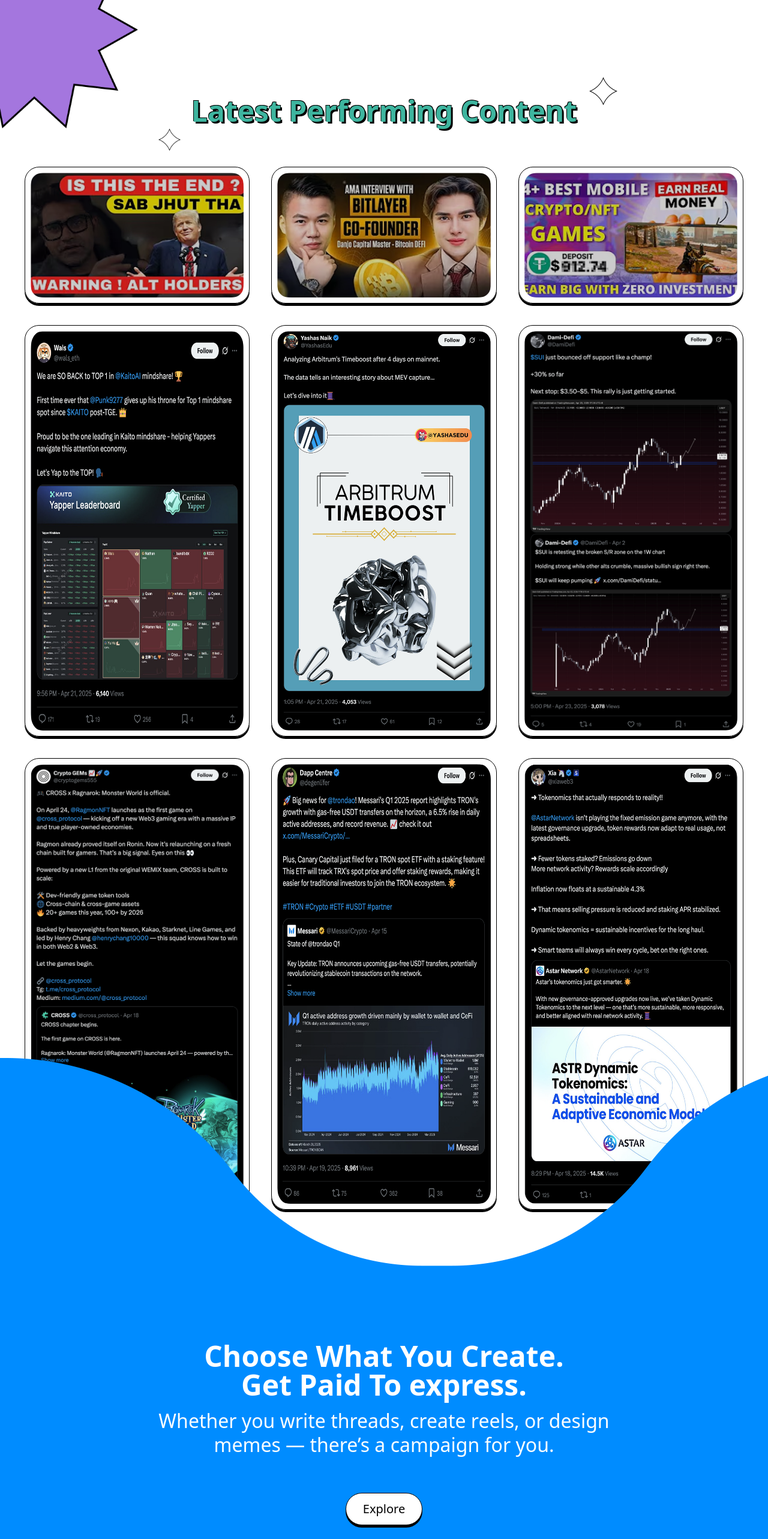
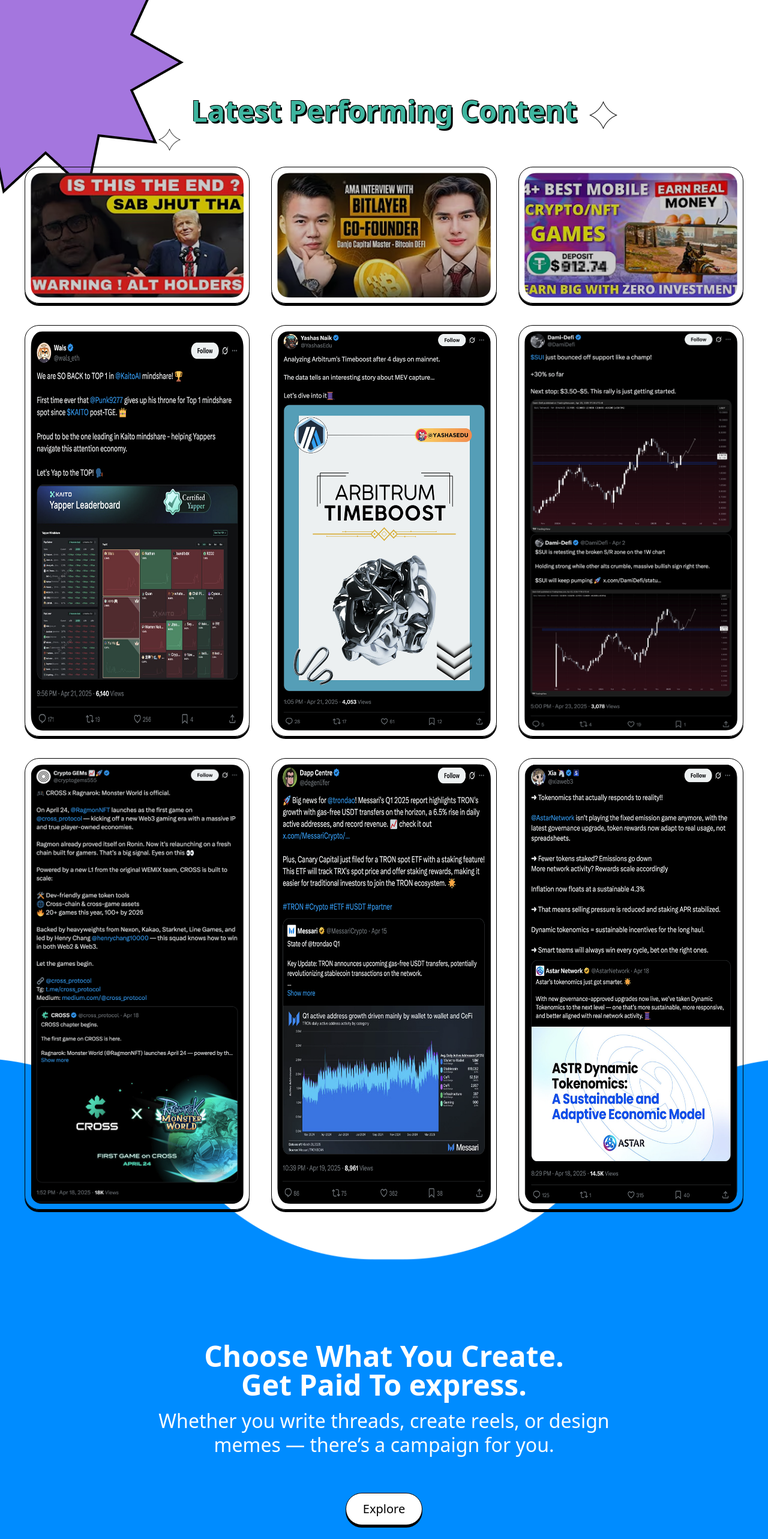
Before and after one commit to Naimish-Dev/Frontend, a Next.js app: page / in a window 1280 px wide. Shown: the part 3040-5606 px from the top of the page at 60% size. Built offline with nearby package versions, Linux system fonts and the light colour scheme.

Commit message:
home page ui update

```diff
--- a/src/app/globals.css
+++ b/src/app/globals.css
@@ -116,10 +116,10 @@
     @apply content-[""] absolute top-0 left-0 bg-[url('/pattern/pattern_mobile1.png')] sm:bg-[url('/pattern/vertical-pattern.jpg')] bg-cover sm:bg-cover bg-no-repeat w-full h-[235px] sm:h-full sm:max-w-[610px];
   }
   .bg_star_pattern::after {
-    @apply content-[""] absolute bottom-[27px] -left-[27px] bg-[url('/icons/Star-1.png')] bg-cover sm:bg-cover bg-no-repeat w-[37px] h-[37px];
+    @apply content-[""] absolute bottom-[68px] md:bottom-[27px] left-[40px] md:-left-[27px] bg-[url('/icons/Star-1.png')] bg-cover sm:bg-cover bg-no-repeat w-[27px] h-[27px] md:w-[37px] md:h-[37px];
   }
   .bg_star_pattern::before {
-    @apply content-[""] absolute top-0 -right-[40px] bg-[url('/icons/Star-1.png')] bg-cover sm:bg-cover bg-no-repeat w-[47px] h-[47px];
+    @apply content-[""] absolute top-10 right-[50px] md:-right-[40px] bg-[url('/icons/Star-1.png')] bg-cover sm:bg-cover bg-no-repeat w-[30px] h-[30px] md:w-[47px] md:h-[47px];
   }
   .masenory_grid .masenory_grid_item {
     @apply flex h-full;
@@ -128,7 +128,7 @@
     @apply w-full;
   }
   .bg_wave_pattern {
-    @apply bg-[url('/pattern/wave.png')] bg-cover bg-no-repeat w-full h-[974px];
+    @apply bg-[url('/pattern/wave_mobile.png')] sm:bg-[url('/pattern/wave.png')] bg-cover bg-center bg-no-repeat w-full h-full;
   }
    .bg-wave_pattern  img {
     @apply w-full h-full
--- a/src/components/Hero.js
+++ b/src/components/Hero.js
@@ -68,13 +68,13 @@
         </div>
     </div>
     <div className='relative bg-white'>
-      <div className='absolute -top-24 left-0'>
-        <Image src={'/pattern/Vector7.png'} width={230} height={219} alt=''/>
+      <div className='absolute -top-[72px] md:-top-24 left-0'>
+        <Image className='w-[100px] lg:w-[150px] h-[150px] xl:w-fit h-fit' src={'/pattern/Vector7.png'} width={230} height={219} alt=''/>
       </div>
       <LatestPerform></LatestPerform>
     </div>
 
-    <div className='bg_wave_pattern relative -mt-[400px]'>
+    <div className='bg_wave_pattern relative -mt-[100px] sm:-mt-[400px]'>
       <WaveContnt></WaveContnt>
     </div>
 
--- a/src/components/LatestPerform.js
+++ b/src/components/LatestPerform.js
@@ -3,8 +3,8 @@
 
 export default function LatestPerform() {
   return (
-    <div className='py-60px lg:py-[147px]'>
-        <div className='bg_star_pattern text_pattern relative text-[#3EB59F] text-center text-4xl leading-tight lg:text-5xl lg:leading-[58px] font-extrabold pt-7 pb-16 px-7 w-fit mx-auto'>Latest Performing Content</div>
+    <div className='py-60px lg:py-[147px] relative z-[1]'>
+        <div className='bg_star_pattern text_pattern relative text-[#3EB59F] text-center text-4xl leading-tight lg:text-5xl lg:leading-[58px] font-extrabold pt-7 pb-16 px-7 w-fit mx-auto max-w-[300px] md:max-w-full'>Latest Performing Content</div>
         <div className='max-w-[1230px] mx-auto w-full px-4'>
             <div className='grid grid-cols-1 sm:grid-cols-2 md:grid-cols-3 gap-9 masenory_grid'>
                 <div className='p-9px border border-solid border-black rounded-3xl shadow-xl w-full sm:w-fit break-inside-avoid-column masenory_grid_item'>
--- a/src/components/WaveContnt.js
+++ b/src/components/WaveContnt.js
@@ -4,13 +4,13 @@
 
 export default function WaveContnt() {
   return (
-    <div className='relative'>
-        <div className='bg_wave_info max-w-[835px] mx-auto text-center'>
-            <div className='h2 pt-[473px] max-w-[610px] mx-auto text-white pb-4'>
+    <div className='relative pt-56 sm:pt-[473px] pb-12 sm:pb-[165px]'>
+        <div className='bg_wave_info max-w-[835px] mx-auto text-center px-4'>
+            <div className='h2 max-w-[610px] mx-auto text-white pb-4'>
                 Choose What You Create. Get Paid To express.
             </div>
             <p>Whether you write threads, create reels, or design memes — there’s a campaign for you.</p>
-            <ExploreBtn className="bg-white text-black hover:text-white mx-auto px-4 lg:px-7 py-1.5 lg:py-3 text-14 lg:text-20 mt-[60px]">
+            <ExploreBtn className="bg-white text-black hover:text-white mx-auto px-4 lg:px-7 py-1.5 lg:py-3 text-14 lg:text-20 mt-9 sm:mt-[60px] w-full sm:w-fit">
                 Explore
             </ExploreBtn>
         </div>
```
Also changed, not shown: public/pattern/wave_mobile.png (added).
